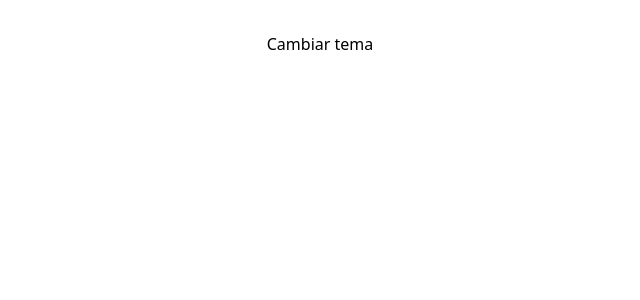
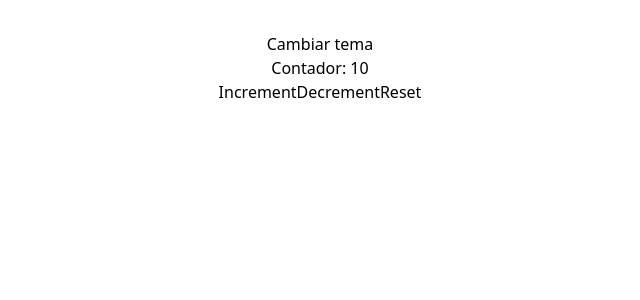
Before and after one commit to JUANLOPCON071/MyReactApp, a React (Vite) app: page / in a window 1280 px wide. Shown: the top 300 px of the page, without its empty margins (320-960 px from the left). Built offline with nearby package versions, Linux system fonts and the light colour scheme.

Commit message:
Creacion de hooks personalizados en react para contadores reutilizables

```diff
--- a/src/App.jsx
+++ b/src/App.jsx
@@ -1,6 +1,7 @@
 import { createContext, useContext, useState } from 'react';
 import './App.css'
 import Counter from './componentes/Counter/Counter';
+import CounterWithCustomHook from './componentes/CounterWithCustomHook/CounterWithCustomHook';
 
 const ThemeContext = createContext();
 
@@ -37,9 +38,12 @@
 function App() {
 
   return (
-    <ThemeProvider>
-      <ThemeButton/>
-    </ThemeProvider>
+    <>
+      <ThemeProvider>
+        <ThemeButton/>
+      </ThemeProvider>
+      <CounterWithCustomHook/>
+    </>
   )
 }
 
--- /dev/null
+++ b/src/componentes/CounterWithCustomHook/CounterWithCustomHook.jsx
@@ -0,0 +1,21 @@
+import useCounter from "../../hooks/useCounter";
+
+const CounterWithCustomHook = () => {
+    const {
+        count,
+        increment,
+        decrement,
+        reset,
+    } = useCounter(10);
+
+    return (
+        <>
+            <p>Contador: {count}</p>
+            <button onClick={increment}>Increment</button>
+            <button onClick={decrement}>Decrement</button>
+            <button onClick={reset}>Reset</button>
+        </>
+    )
+}
+
+export default CounterWithCustomHook;
--- /dev/null
+++ b/src/hooks/useCounter.jsx
@@ -0,0 +1,18 @@
+import { useState } from "react";
+
+function useCounter(initialValue = 0) {
+    const [count, setCount] = useState(initialValue);
+
+    const increment = () => setCount(prev => prev + 1)
+    const decrement = () => setCount(prev => prev - 1)
+    const reset = () => setCount(initialValue)
+
+    return {
+        count,
+        increment,
+        decrement,
+        reset
+    }
+}
+
+export default useCounter;
```
